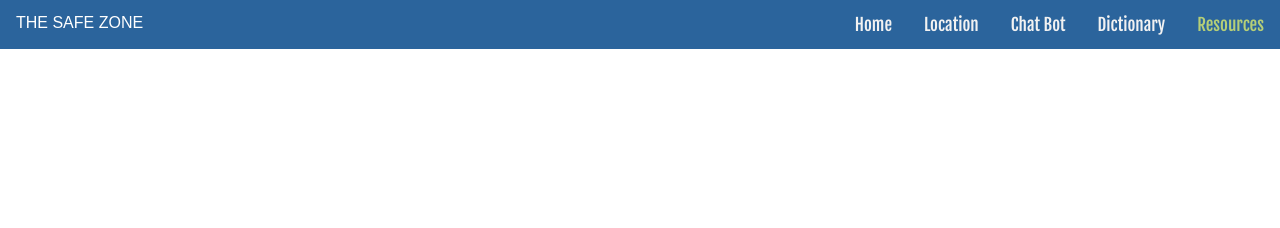
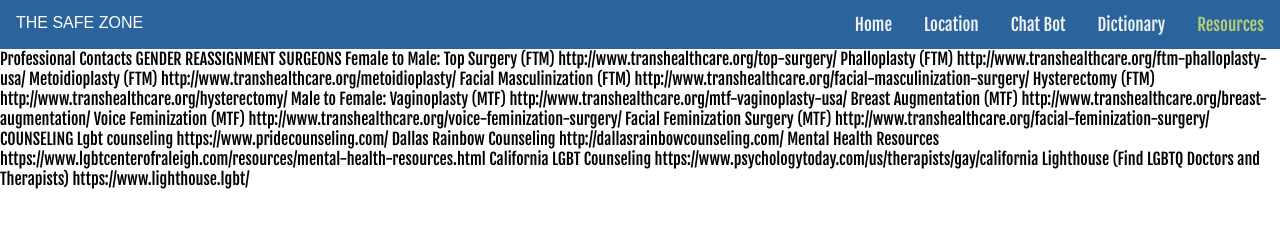
Before and after one commit to lhouston6697/TheSafeZone, a plain HTML site: page The Safe Zone/resources.html in a window 1280 px wide. Drawn offline with Linux system fonts and the light colour scheme.

Commit message:
Update resources.html

```diff
--- a/The Safe Zone/resources.html
+++ b/The Safe Zone/resources.html
@@ -16,5 +16,61 @@
       <a href="location.html">Location</a>
       <a href="The Safe Zone.html">Home</a>
 </div>
+    <div>
+Professional Contacts
+
+      GENDER REASSIGNMENT SURGEONS
+
+Female to Male:
+
+Top Surgery (FTM)
+http://www.transhealthcare.org/top-surgery/
+
+Phalloplasty (FTM)
+http://www.transhealthcare.org/ftm-phalloplasty-usa/
+
+Metoidioplasty (FTM)
+http://www.transhealthcare.org/metoidioplasty/
+
+Facial Masculinization (FTM)
+http://www.transhealthcare.org/facial-masculinization-surgery/
+
+Hysterectomy (FTM)
+http://www.transhealthcare.org/hysterectomy/
+
+Male to Female:
+
+Vaginoplasty (MTF)
+http://www.transhealthcare.org/mtf-vaginoplasty-usa/
+
+Breast Augmentation (MTF)
+http://www.transhealthcare.org/breast-augmentation/
+
+Voice Feminization (MTF)
+http://www.transhealthcare.org/voice-feminization-surgery/
+
+Facial Feminization Surgery (MTF)
+http://www.transhealthcare.org/facial-feminization-surgery/
+
+
+
+COUNSELING
+
+Lgbt counseling
+https://www.pridecounseling.com/
+
+Dallas Rainbow Counseling
+http://dallasrainbowcounseling.com/
+
+Mental Health Resources
+https://www.lgbtcenterofraleigh.com/resources/mental-health-resources.html
+
+California LGBT Counseling
+https://www.psychologytoday.com/us/therapists/gay/california
+
+Lighthouse (Find LGBTQ Doctors and Therapists)
+https://www.lighthouse.lgbt/
+
+    </div>
   </body>
 </html>
```
